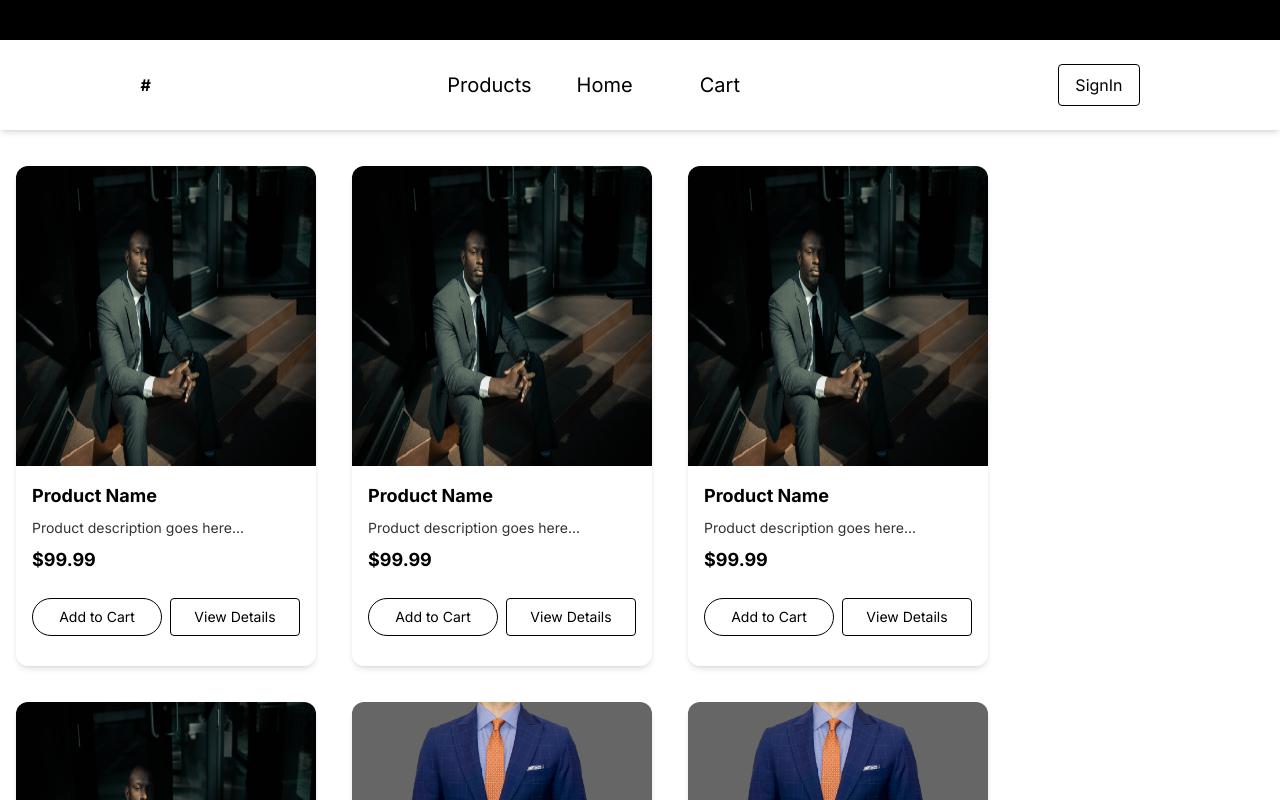
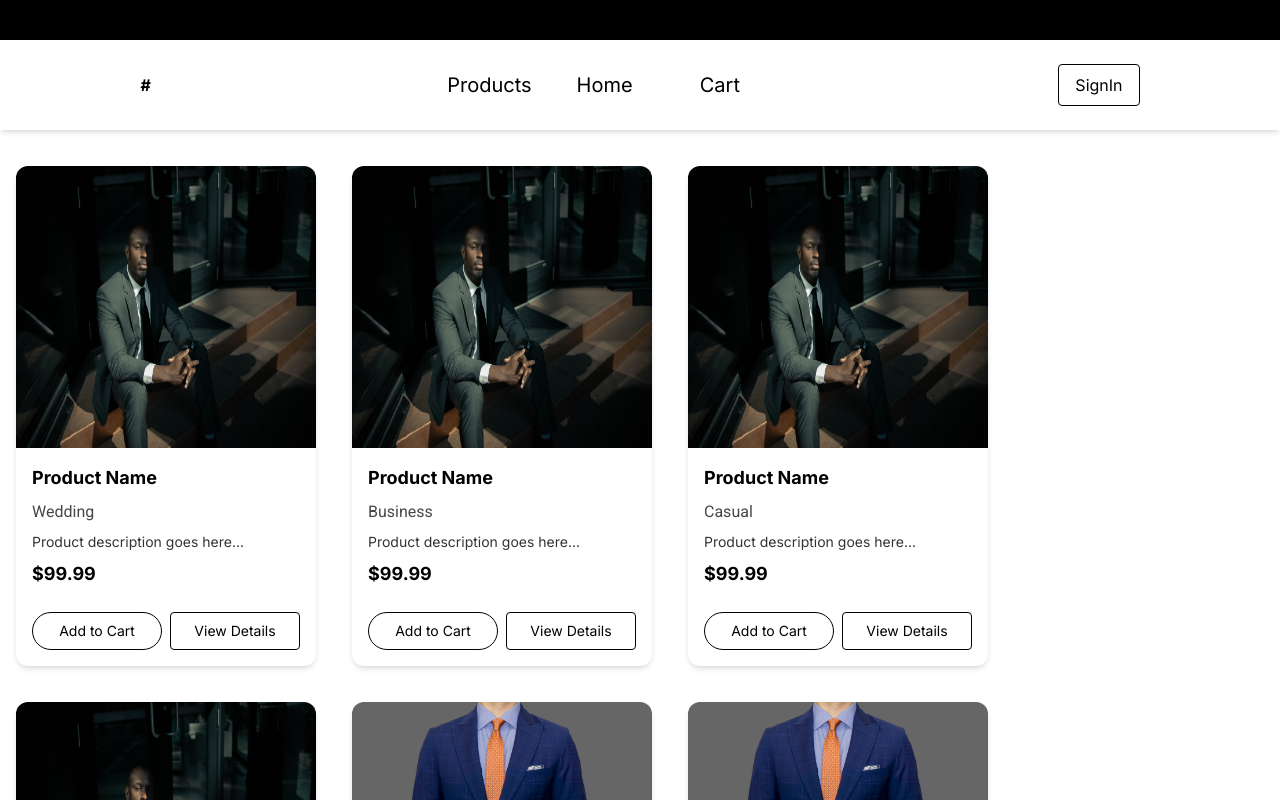
Before and after one commit to OmarSalhab/fullstack-web-application, a React (Vite) app: page /products in a window 1280 px wide. Shown: the top 800 px of the page. Built offline with nearby package versions, Linux system fonts and the light colour scheme.

Commit message:
feat: Enhance Card component with navigation and category display; implement ProductInfo page for detailed view

```diff
--- a/src/components/Card.jsx
+++ b/src/components/Card.jsx
@@ -1,7 +1,12 @@
 import Button from "./common/Button";
 import clsx from "clsx";
+import { useNavigate } from "react-router-dom";
+const Card = ({ id, image, title, description, price, categorie }) => {
+	const navigate = useNavigate();
+	const viewDetails = () => {
+		navigate("/product-info", { state: { id: id } });
+	};
 
-const Card = ({ image, title, description, price }) => {
 	return (
 		<div
 			className={clsx(
@@ -40,6 +45,7 @@ const Card = ({ image, title, description, price }) => {
 					>
 						{title}
 					</h3>
+					<div>{categorie}</div>
 					<p
 						className={clsx(
 							"font-primary text-secondary/80",
@@ -70,6 +76,7 @@ const Card = ({ image, title, description, price }) => {
 					<Button
 						variant="primary"
 						className="flex-1 text-sm md:text-base lg:text-sm"
+						onClick={viewDetails}
 					>
 						View Details
 					</Button>
--- a/src/pages/ProductInfo.jsx
+++ b/src/pages/ProductInfo.jsx
@@ -1,11 +1,33 @@
+import { useEffect, useState } from "react";
 import Footer from "../components/Footer";
 import Header from "../components/Header";
+import { useLocation } from "react-router-dom";
+const ProductInfo = () => {
+	const location = useLocation();
+	const [product, setProduct] = useState(null);
+	useEffect(() => {
+		const fetchProduct = async () => {
+			try {
+				const res = await fetch(`endpoint=${location.state.id}`);
+				const data = res.json();
+				if (!data) throw new Error(`Error no data Found`);
+				setProduct(data);
+			} catch (err) {
+				console.error(err);
+			}
+		};
+		fetchProduct();
+	}, [location.state.id]);
 
-const ProductInfo = () => {
-    return ( <>
-    <Header/>
-    <Footer/>
-    </> );
-}
+	return (
+		<>
+			<Header />
+			<div className="mt-52 w-full h-screen flex justify-center items-center">
+				{product}
+			</div>
+			<Footer />
+		</>
+	);
+};
 
 export default ProductInfo;
--- a/src/pages/ProductsList.jsx
+++ b/src/pages/ProductsList.jsx
@@ -8,30 +8,38 @@ const ProductsList = () => {
 			<Header />
 			<div className="mt-[150px] w-full flex flex-col sm:flex-row flex-wrap gap-1">
 				<Card
+					id={1}
+					image="src\assets\images\photo-1621972660295-0ae270b0b38e.avif"
+					title="Product Name"
+					description="Product description goes here..."
+					price="$99.99"
+					categorie="Wedding"
+				/>
+				<Card
+					id={2}
+					image="src\assets\images\photo-1621972660295-0ae270b0b38e.avif"
+					title="Product Name"
+					description="Product description goes here..."
+					price="$99.99"
+					categorie="Business"
+				/>
+				<Card
+					id={3}
+					image="src\assets\images\photo-1621972660295-0ae270b0b38e.avif"
+					title="Product Name"
+					description="Product description goes here..."
+					price="$99.99"
+					categorie="Casual"
+				/>
+				<Card
+					id={4}
 					image="src\assets\images\photo-1621972660295-0ae270b0b38e.avif"
 					title="Product Name"
 					description="Product description goes here..."
 					price="$99.99"
 				/>
 				<Card
-					image="src\assets\images\photo-1621972660295-0ae270b0b38e.avif"
-					title="Product Name"
-					description="Product description goes here..."
-					price="$99.99"
-				/>
-				<Card
-					image="src\assets\images\photo-1621972660295-0ae270b0b38e.avif"
-					title="Product Name"
-					description="Product description goes here..."
-					price="$99.99"
-				/>
-				<Card
-					image="src\assets\images\photo-1621972660295-0ae270b0b38e.avif"
-					title="Product Name"
-					description="Product description goes here..."
-					price="$99.99"
-				/>
-				<Card
+					id={5}
 					image="src\assets\images\photo-1593030942428-a5451dca4b42.avif"
 					title="Product Name"
 					description="Product description goes here..."
```
